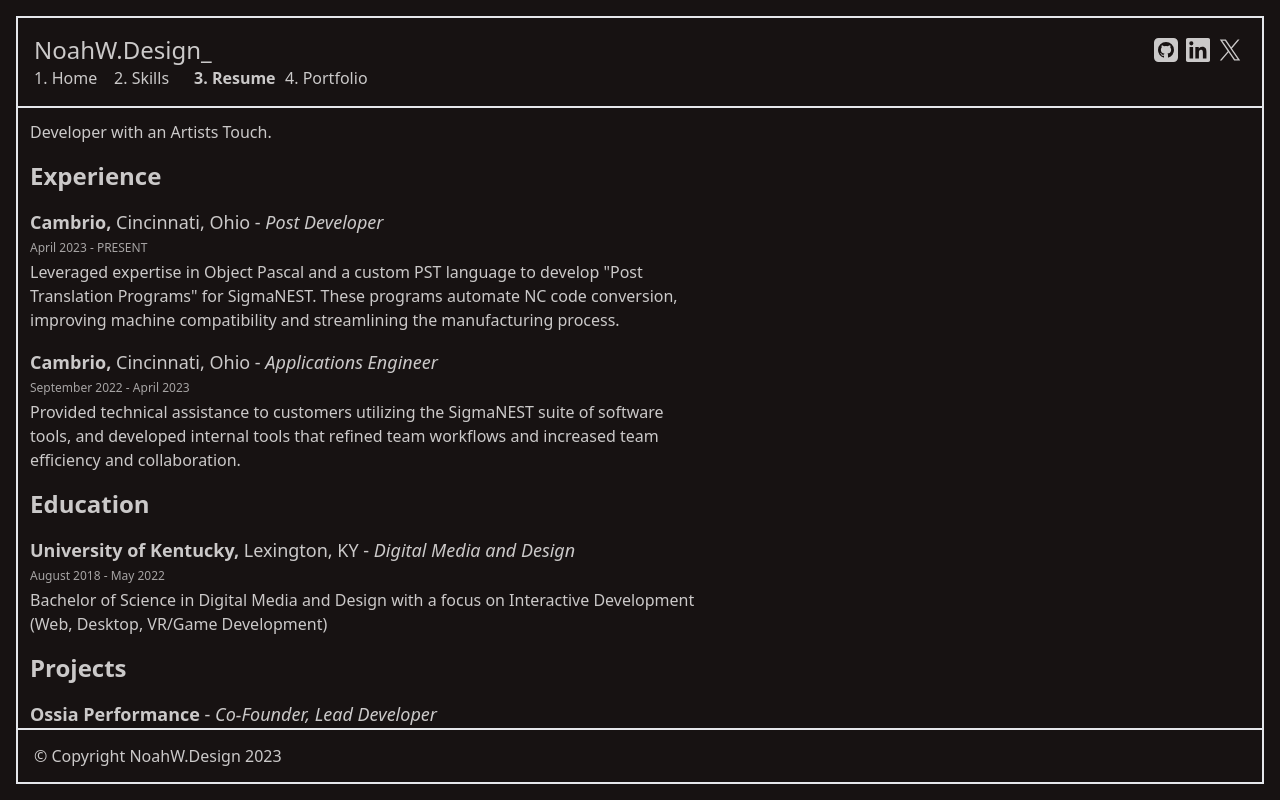
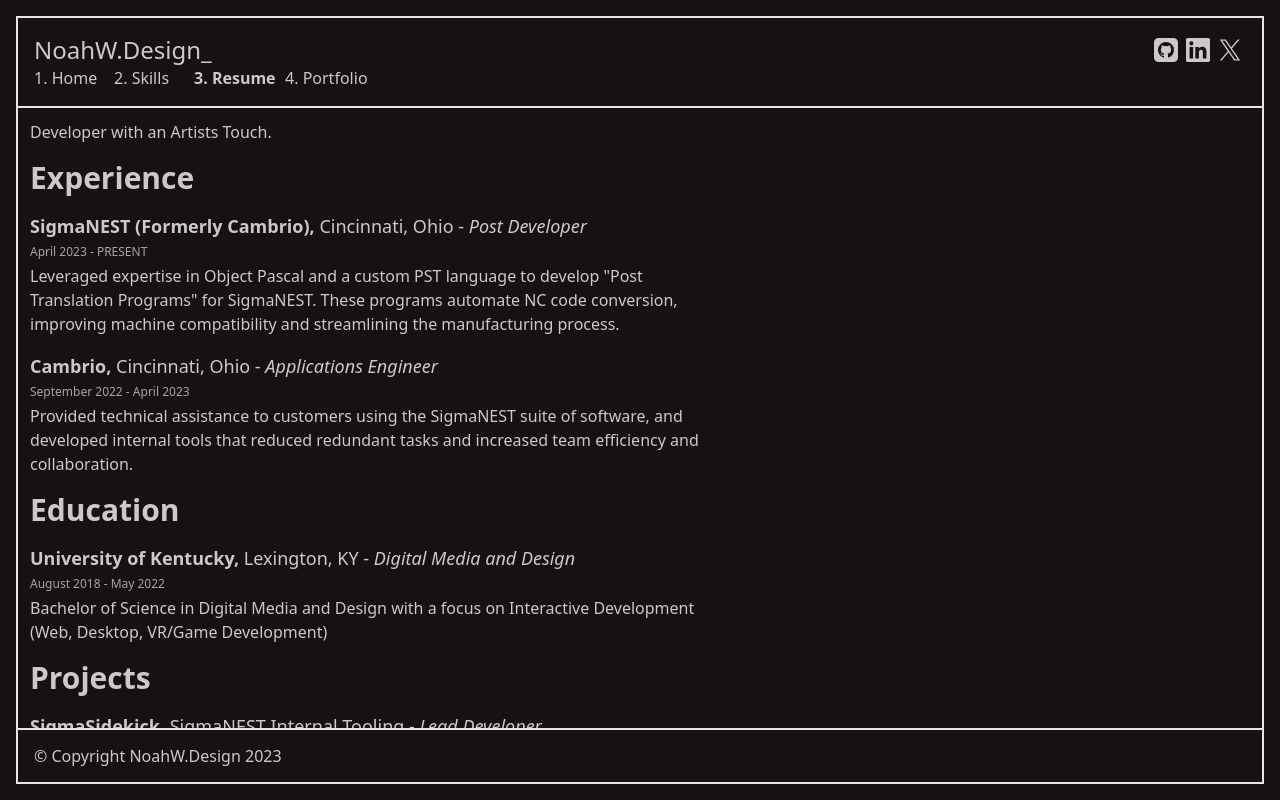
Before and after one commit to LuminareHQ/noahwdesign, a SvelteKit app: page /resume in a window 1280 px wide. Built offline with nearby package versions, Linux system fonts and the light colour scheme.

Commit message:
Update +page.svelte

```diff
--- a/src/routes/resume/+page.svelte
+++ b/src/routes/resume/+page.svelte
@@ -7,9 +7,9 @@
         <p>Developer with an Artists Touch.</p>
     </div>
     <div class="flex flex-col w-full gap-4">
-        <h2 class="text-2xl font-bold">Experience</h2>
+        <h2 class="text-3xl font-bold">Experience</h2>
         <ResumeItem
-                header="Cambrio"
+                header="SigmaNEST (Formerly Cambrio)"
                 location="Cincinnati, Ohio"
                 title="Post Developer"
                 dates="April 2023 - PRESENT"
@@ -19,10 +19,10 @@
                 location="Cincinnati, Ohio"
                 title="Applications Engineer"
                 dates="September 2022 - April 2023"
-                description="Provided technical assistance to customers utilizing the SigmaNEST suite of software tools, and developed internal tools that refined team workflows and increased team efficiency and collaboration."/>
+                description="Provided technical assistance to customers using the SigmaNEST suite of software, and developed internal tools that reduced redundant tasks and increased team efficiency and collaboration."/>
     </div>
     <div class="flex flex-col w-full gap-4">
-        <h2 class="text-2xl font-bold">Education</h2>
+        <h2 class="text-3xl font-bold">Education</h2>
         <ResumeItem
                 header="University of Kentucky"
                 location="Lexington, KY"
@@ -31,57 +31,59 @@
                 description="Bachelor of Science in Digital Media and Design with a focus on Interactive Development (Web, Desktop, VR/Game Development)"/>
     </div>
     <div class="flex flex-col w-full gap-4">
-        <h2 class="text-2xl font-bold">Projects</h2>
+        <h2 class="text-3xl font-bold">Projects</h2>
         <ResumeItem
-                hideComma="true"
+                header="SigmaSidekick"
+                location="SigmaNEST Internal Tooling"
+                title="Lead Developer"
+                dates=""
+                description="Developed an internal suite of software tools using Tauri, to assist the Operations Department with their everyday tasks."/>
+        <ResumeItem
                 header="Ossia Performance"
-                location=""
+                location="Music Technology Startup"
                 title="Co-Founder, Lead Developer"
-                dates="February 2024 - Present"
-                description="Music Technology Startup using SvelteKit, Node.js, MariaDB, and Stripe on AWS and Cloudflare cloud infrastructure."/>
+                dates=""
+                description="Music Technology Web-based startup for performing arts groups, utilizing SvelteKit, PostgreSQL, Redis, various AWS services, hosted on Railway."/>
         <ResumeItem
-                hideComma="true"
-                header="Open Marching"
-                location=""
-                title="Founder"
+                header="DotFlow"
+                location="Open-Source Marching Drill Software"
+                title="Lead Developer"
                 dates=""
-                description="Developing open source software for the marching arts, including an open source drill writing/ visualization software bundle called DotFlow."/>
+                description="Developing an open source marching drill software, utilizing SQLite, Svelte, ThreeJS, Tauri, and Python for scripting."/>
     </div>
     <div class="flex flex-col w-full gap-4">
-        <h2 class="text-2xl font-bold">Skills</h2>
+        <h2 class="text-3xl font-bold">Languages</h2>
+        <ul class="list-disc list-inside">
+            <li>SvelteKit</li>
+            <li>TypeScript</li>
+            <li>Python</li>
+            <li>HTML/CSS</li>
+            <li>SQL</li>
+            <li>Rust</li>
+            <li>Go</li>
+            <li>C#</li>
+            <li>Object Pascal</li>
+        </ul>
+    </div>
+    <div class="flex flex-col w-full gap-4">
+        <h2 class="text-3xl font-bold">Skills</h2>
         <ul class="list-disc list-inside">
             <li>Cross-Browser Compatible, Responsive, and ARIA Compliant Design</li>
-            <li>Database Administration</li>
+            <li>SQL & No-SQL Database Administration</li>
             <li>Azure DevOps & Git VCS</li>
             <li>API Design & Integration</li>
             <li>Scalable full-stack infrastructure and Containerization</li>
         </ul>
     </div>
-    <div class="flex flex-col w-full gap-4">
-        <h2 class="text-2xl font-bold">Languages</h2>
-        <ul class="list-disc list-inside">
-            <li>SvelteKit</li>
-            <li>TypeScript</li>
-            <li>HTML/CSS</li>
-            <li>Python</li>
-            <li>Go</li>
-            <li>SQL</li>
-            <li>C#</li>
-            <li>Object Pascal</li>
-        </ul>
-    </div>
     <div class="flex flex-col w-full gap-4 max-w-2xl">
-        <h2 class="text-2xl font-bold">Achievements</h2>
-        <ul class="list-disc list-inside">
-            <li>
-                Fast-tracked to Post Developer in 6 months by exceeding expectations. Developed internal tools that
-                improved efficiency and cohesion throughout departments.
-            </li>
-            <li>
-                Collaboratively contributed the second-highest number of posts (27 out of 121 YTD), driving a record
-                number of deliveries in Q1, Q2, and Q3 in 2024.
-            </li>
-        </ul>
+        <h2 class="text-3xl font-bold">Achievements</h2>
+        <ResumeItem
+                hideComma="true"
+                header="SigmaSidekick"
+                location=""
+                title="SigmaNEST Internal Tooling"
+                dates=""
+                description="Developed a tool within the SigmaSidekick desktop app that reads in a supplier’s machine parameter PDF file, analyzes and parses out relevant information, and formats it into a SigmaNEST Tech Table from user defined options, reducing a manual multiday process, to around 30 seconds."/>
     </div>
     <div class="py-12">
         <a href="/Weber_Noah_Resume_Public.pdf" class="border-2 p-2" download
```
